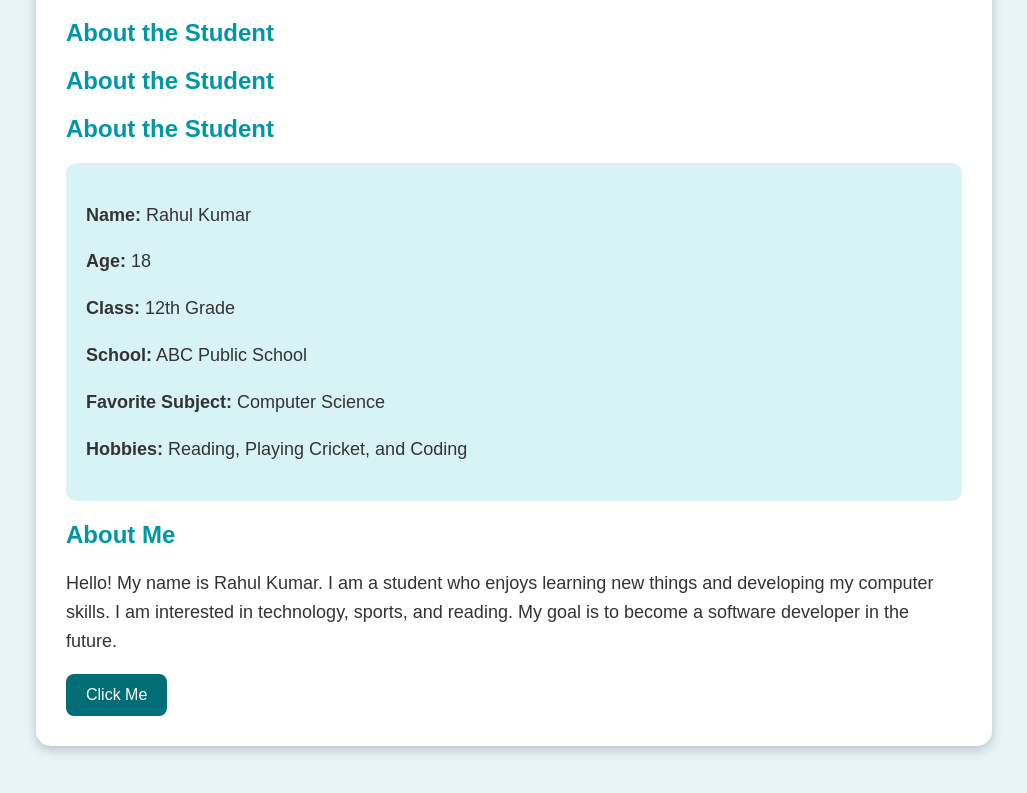
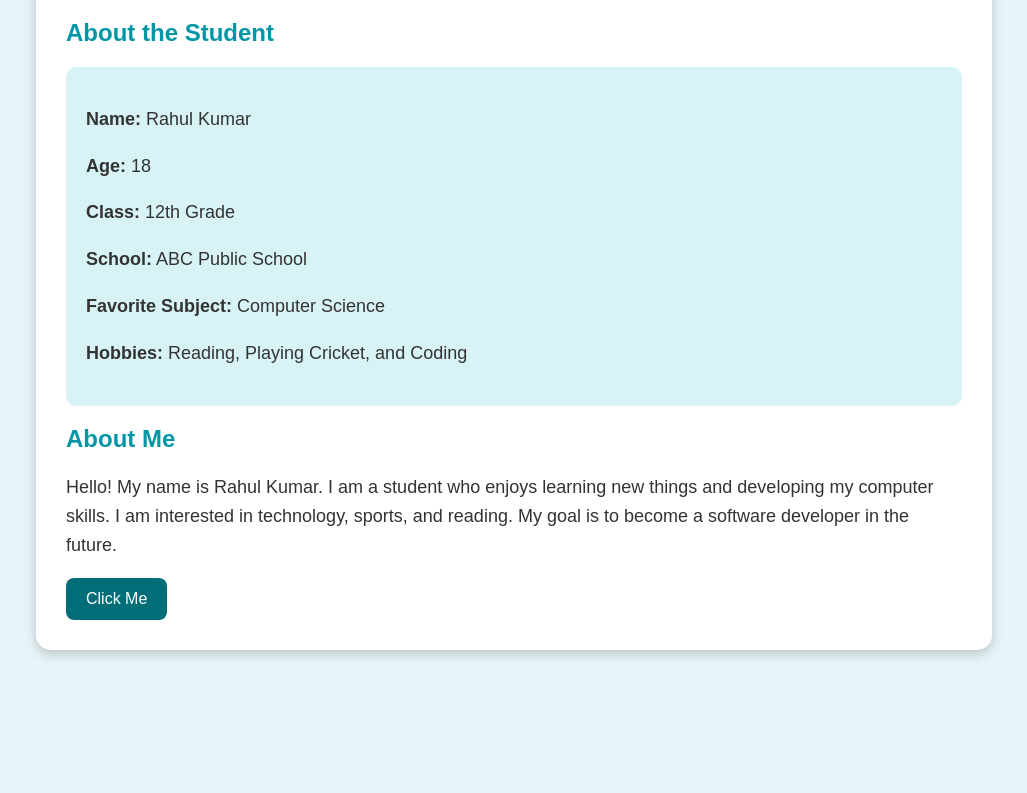
Before and after one commit to shreyas-somaiah/project, a plain HTML site: page index.html in a window 1280 px wide. Shown: the part 141-934 px from the top of the page, without its empty margins (126-1153 px from the left). After the commit the page ends 841 px from the top, so only its background shows below. Drawn offline with Linux system fonts and the light colour scheme.

Commit message:
Update index.html

```diff
--- a/index.html
+++ b/index.html
@@ -66,7 +66,7 @@
 
         <h1>Student Profile</h1>
 
-        <h2>About the Student</h2>     <h2>About the Student</h2>     <h2>About the Student</h2>
+        <h2>About the Student</h2>
 
         <div class="student-info">
             <p><strong>Name:</strong> Rahul Kumar</p>
```
